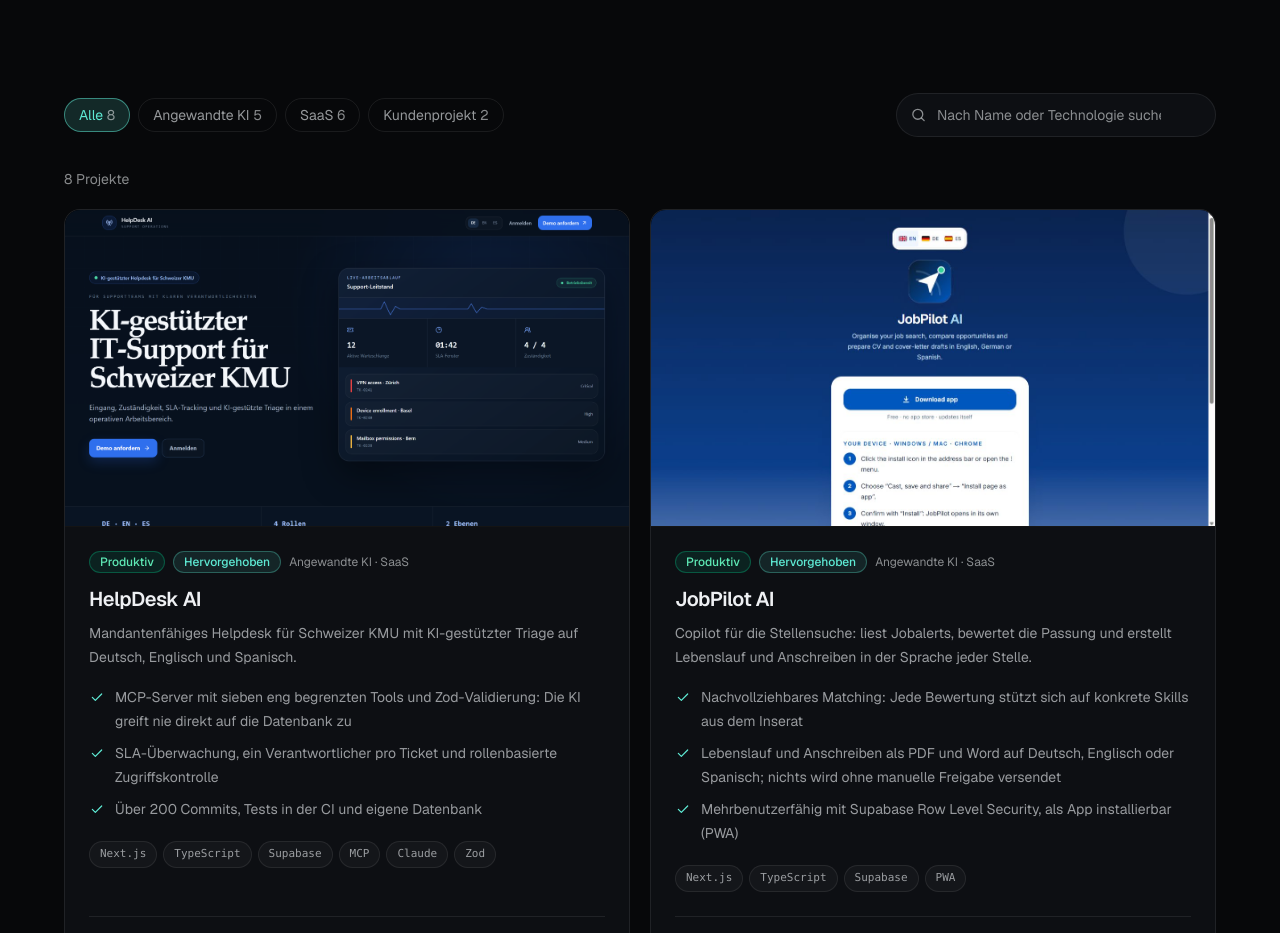
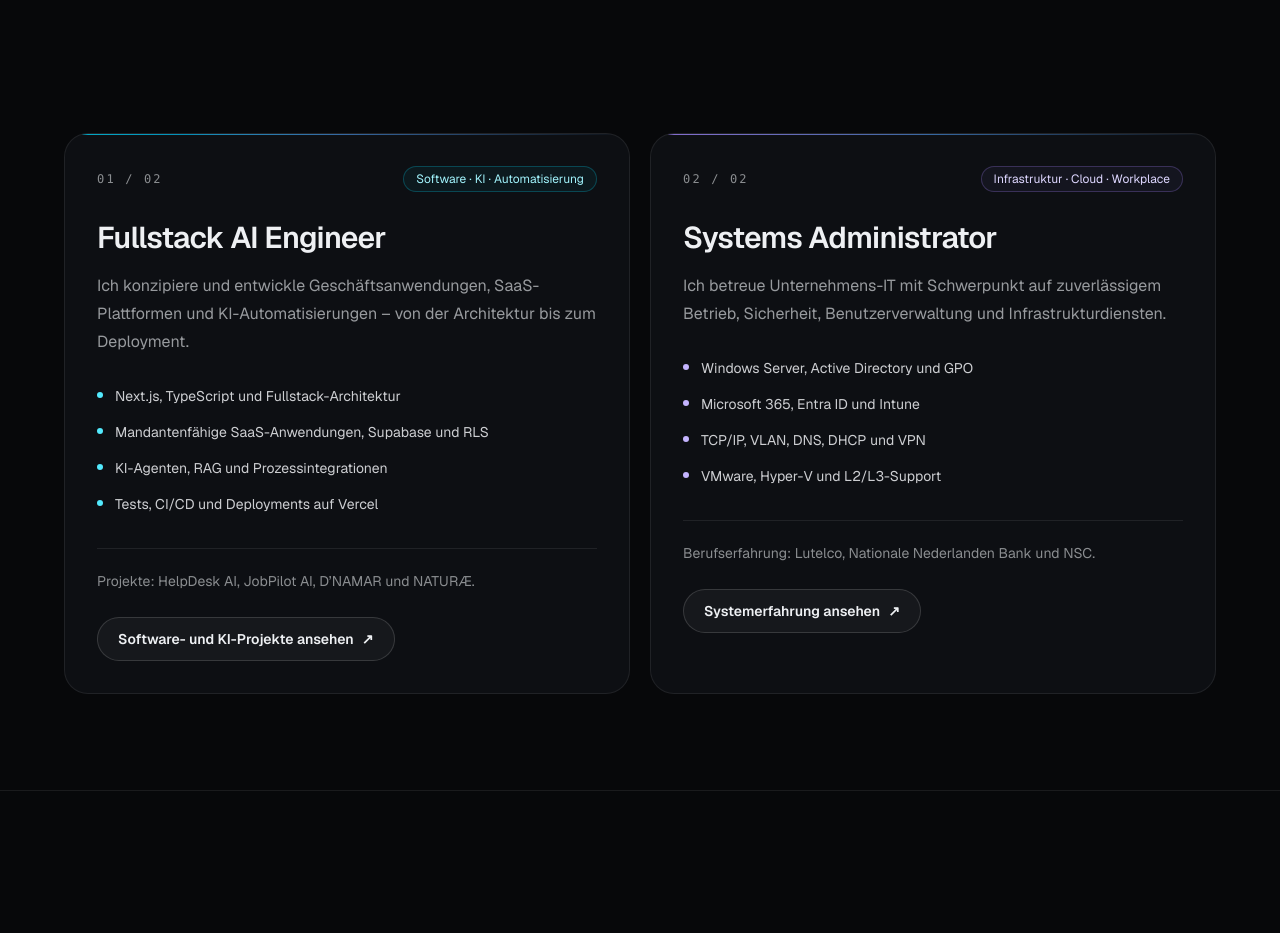
Before and after one commit to vidal-renao/vidal-pro-portfolio, a Next.js app: page /de in a window 1280 px wide. Shown: the part 1000-1933 px from the top of the page. Built offline with nearby package versions, Linux system fonts and the light colour scheme.

Commit message:
feat: expose dual careers immediately after hero

```diff
--- a/app/[locale]/page.tsx
+++ b/app/[locale]/page.tsx
@@ -6,6 +6,7 @@ import { SECTIONS, SITE } from "@/content/site";
 import { SiteHeader } from "@/components/layout/SiteHeader";
 import { SiteFooter } from "@/components/layout/SiteFooter";
 import { Hero } from "@/components/sections/Hero";
+import { Specializations } from "@/components/sections/Specializations";
 import { Projects } from "@/components/sections/Projects";
 import { Experience } from "@/components/sections/Experience";
 import { Skills } from "@/components/sections/Skills";
@@ -31,6 +32,7 @@ export default async function Page({ params }: { params: Promise<{ locale: strin
       />
       <main id="main">
         <Hero locale={locale} />
+        <Specializations locale={locale} />
         <Projects locale={locale} />
         <Experience locale={locale} />
         <Skills locale={locale} />
```
